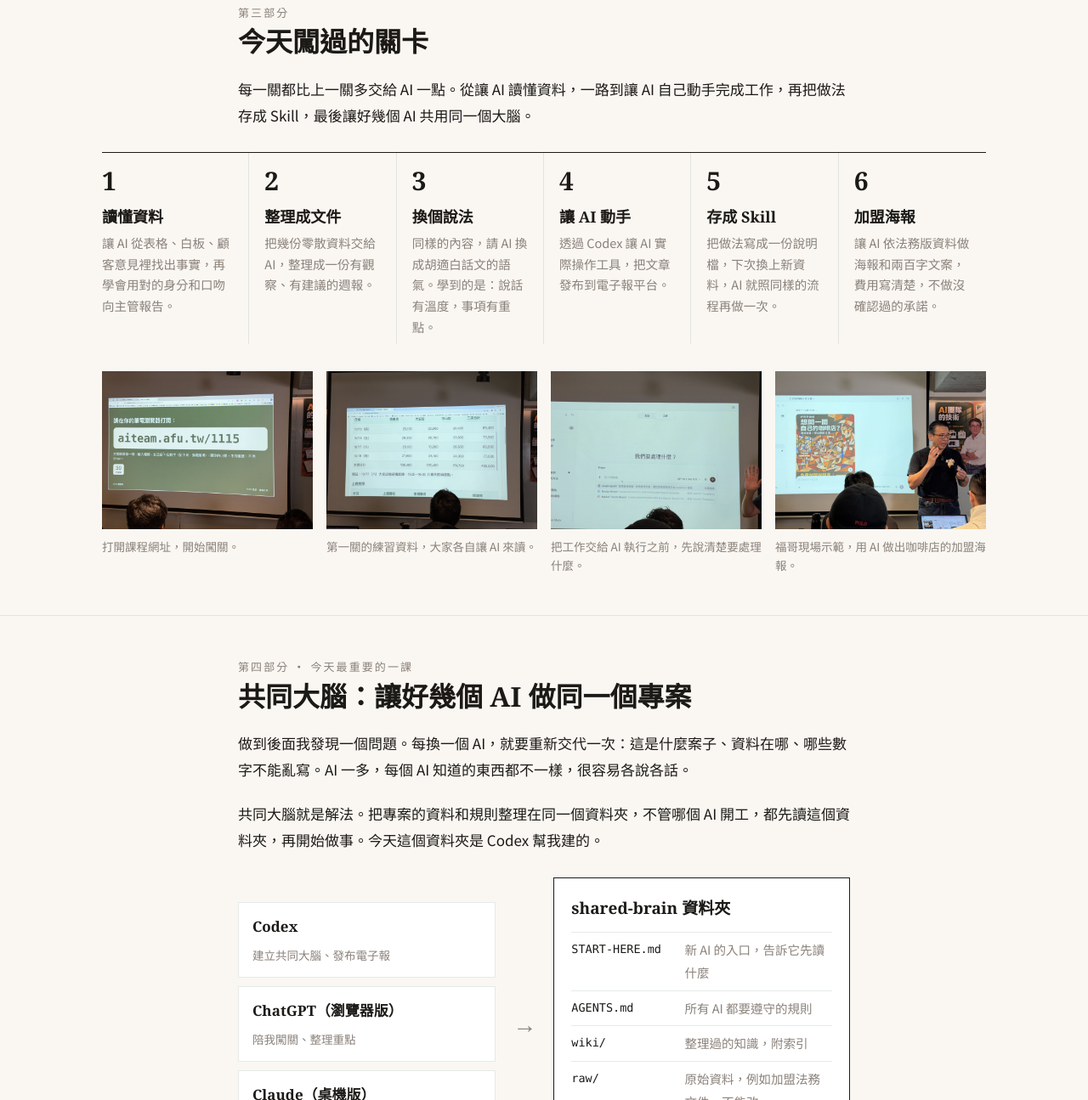
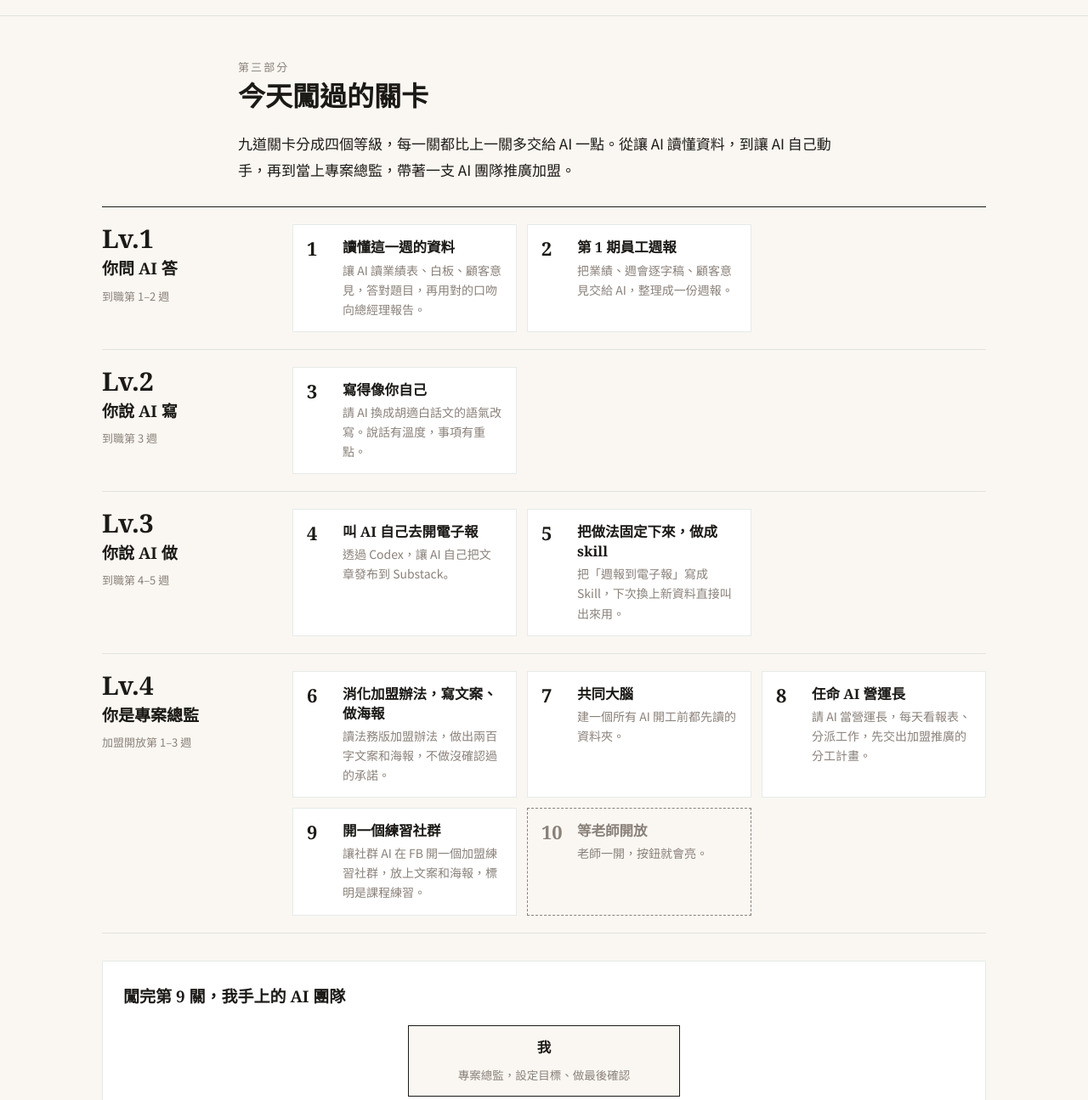
Before and after one commit to willleester/afu-ai-team-1115, a plain HTML site: page index.html in a window 1280 px wide. Shown: the part 3022-4317 px from the top of the page at 85% size. Drawn offline with Linux system fonts and the light colour scheme.

Commit message:
Add levels 7-9, Lv names and AI team org chart
Co-Authored-By: Claude Opus 5.5 <noreply@anthropic.com>

```diff
--- a/index.html
+++ b/index.html
@@ -114,6 +114,32 @@ section{padding-block:48px;border-top:1px solid var(--rule)}
 .aside{background:var(--card);border:1px solid var(--rule);padding:18px 22px;font-size:15.5px;margin-top:24px}
 .aside b{font-family:var(--serif)}
 
+/* Levels grouped by Lv */
+.lvgroups{display:grid;gap:0;margin-top:28px;border-top:1px solid var(--text)}
+.lvg{display:grid;grid-template-columns:200px minmax(0,1fr);gap:24px;padding:20px 0;border-bottom:1px solid var(--rule)}
+.lvh{display:grid;align-content:start;gap:2px}
+.lvn{font-family:var(--serif);font-weight:900;font-size:30px;line-height:1.1}
+.lvh b{font-family:var(--serif);font-size:19px}
+.lvh small{font-size:13px;color:var(--muted)}
+.lvl{list-style:none;margin:0;padding:0;display:grid;grid-template-columns:repeat(auto-fill,minmax(220px,1fr));gap:12px}
+.lvl li{display:grid;grid-template-columns:2em minmax(0,1fr);gap:8px;background:var(--card);border:1px solid var(--rule);padding:14px 16px;min-width:0}
+.lvl .no{font-family:var(--serif);font-weight:700;font-size:22px;line-height:1.2}
+.lvl h3{font-family:var(--serif);font-size:16.5px;margin:0 0 4px;line-height:1.4}
+.lvl p{font-size:14px;color:var(--muted);margin:0;line-height:1.65}
+.lvl .next{background:transparent;border-style:dashed;border-color:var(--muted)}
+.lvl .next h3,.lvl .next .no{color:var(--muted)}
+.team{margin-top:32px;background:var(--card);border:1px solid var(--rule);padding:24px}
+.team-h{font-family:var(--serif);font-weight:700;font-size:19px;margin-bottom:16px}
+.org{display:grid;gap:8px;justify-items:center;max-width:620px;margin:0 auto}
+.org .row{display:grid;grid-template-columns:minmax(0,1fr) minmax(0,1fr);gap:12px;width:100%}
+.node{border:1px solid var(--rule);background:var(--page);padding:10px 16px;text-align:center;width:100%;max-width:320px;justify-self:center}
+.org .row .node{max-width:none}
+.node b{font-family:var(--serif);font-size:16.5px;display:block}
+.node span{font-size:13.5px;color:var(--muted)}
+.node.me{border-color:var(--text)}
+.brainnode{max-width:none;margin-top:6px;border-style:dashed;border-color:var(--text)}
+.link{color:var(--muted);font-family:var(--serif);font-size:20px;line-height:1}
+
 /* Pull quote and sayings */
 .pull{margin:36px 0;padding:8px 0 8px 24px;border-left:2px solid var(--text)}
 .pull p{font-family:var(--serif);font-size:clamp(22px,3vw,28px);line-height:1.55;font-weight:700;margin:0 0 8px;text-wrap:balance}
@@ -155,6 +181,7 @@ footer .in{display:flex;flex-wrap:wrap;justify-content:space-between;gap:8px}
   .strip{grid-template-columns:repeat(2,minmax(0,1fr))}
   .reels{grid-template-columns:minmax(0,1fr) minmax(0,1fr)}
   .reels .flat{grid-column:1/-1}
+  .lvg{grid-template-columns:minmax(0,1fr);gap:12px}
   .flow{grid-template-columns:minmax(0,1fr)}
   .arrow{transform:rotate(90deg)}
   .layers{grid-template-columns:minmax(0,1fr)}
@@ -221,13 +248,13 @@ footer .in{display:flex;flex-wrap:wrap;justify-content:space-between;gap:8px}
         <h3 style="font-family:var(--serif);font-size:21px;margin:32px 0 4px">AI 使用的四個階段</h3>
         <p style="margin-bottom:0">福哥把 AI 的用法分成四階。大部分人停在前兩階：會問 AI、會叫 AI 寫，但事情最後還是自己做。這堂課的目標，是把大家帶到第 4 階。</p>
         <ol class="tiers" aria-label="AI 使用四階段的人數比例">
-          <li><span class="lv">第 1 階</span><div><div class="lab">問 AI</div><div class="track"><div class="bar" style="width:100%"></div></div></div><span class="pct">40%</span></li>
-          <li><span class="lv">第 2 階</span><div><div class="lab">叫 AI 寫</div><div class="track"><div class="bar" style="width:90%"></div></div></div><span class="pct">36%</span></li>
-          <li><span class="lv">第 3 階</span><div><div class="lab">介於兩者之間</div><div class="track"><div class="bar" style="width:47.5%"></div></div></div><span class="pct">19%</span></li>
-          <li class="goal"><span class="lv">第 4 階</span><div><div class="lab">AI 團隊達成目標<small>今天的目標</small></div><div class="track"><div class="bar" style="width:12.5%"></div></div></div><span class="pct">5%</span></li>
+          <li><span class="lv">第 1 階</span><div><div class="lab">你問 AI 答</div><div class="track"><div class="bar" style="width:100%"></div></div></div><span class="pct">40%</span></li>
+          <li><span class="lv">第 2 階</span><div><div class="lab">你說 AI 寫</div><div class="track"><div class="bar" style="width:90%"></div></div></div><span class="pct">36%</span></li>
+          <li><span class="lv">第 3 階</span><div><div class="lab">你說 AI 做</div><div class="track"><div class="bar" style="width:47.5%"></div></div></div><span class="pct">19%</span></li>
+          <li class="goal"><span class="lv">第 4 階</span><div><div class="lab">你是專案總監<small>AI 團隊達成目標，今天的目標</small></div><div class="track"><div class="bar" style="width:12.5%"></div></div></div><span class="pct">5%</span></li>
         </ol>
         <p class="src">76% 的人停在前兩階。數字取自福哥課堂投影片，長條以第 1 階為 100%。</p>
-        <p>第 4 階是由人設定目標，AI 團隊自己分工協作、共享記憶、定時回報。回頭看今天的關卡，其實就是一階一階往上走：先讓 AI 讀資料、寫文件，再讓它動手執行，最後讓好幾個 AI 共用同一個大腦。</p>
+        <p>第 4 階是由人設定目標，AI 團隊自己分工協作、共享記憶、定時回報。今天的九道關卡，就是照著這四階一階一階往上走：先問 AI，再叫它寫，接著叫它做，最後由我當專案總監，帶著 AI 營運長、社群 AI 和共同大腦一起推廣加盟。</p>
       </div>
     </section>
 
@@ -239,7 +266,7 @@ footer .in{display:flex;flex-wrap:wrap;justify-content:space-between;gap:8px}
           <img src="media/p3179.jpg" alt="投影幕上的綠色投影片寫著：有問題先問 AI" width="1600" height="1200">
           <figcaption>開場投影片只有一句話。</figcaption>
         </figure>
-        <p class="lead">早上十點，投影幕上只寫了一句話：有問題先問 AI。接著每個人打開課程網址，關卡一關一關解鎖。題目是一家虛構的連鎖咖啡店，資料、任務、答案檢查都在網頁上，卡住了就問自己的 AI，不用等老師一個一個教。</p>
+        <p class="lead">早上十點，投影幕上只寫了一句話：有問題先問 AI。接著每個人打開課程網址，關卡一關一關解鎖。題目是一家虛構的連鎖咖啡店「好日子咖啡」。每一關都從老闆王大福的一封信開始，我們從到職第一週的新人做起，一路做到專案總監。資料、任務、答案檢查都在網頁上，卡住了就問自己的 AI，不用等老師一個一個教。</p>
         <p>我覺得這個設計最厲害的地方，是讓「學」和「做」變成同一件事。</p>
         <div class="clear"></div>
       </div>
@@ -256,17 +283,55 @@ footer .in{display:flex;flex-wrap:wrap;justify-content:space-between;gap:8px}
       <div class="col">
         <div class="kicker">第三部分</div>
         <h2>今天闖過的關卡</h2>
-        <p>每一關都比上一關多交給 AI 一點。從讓 AI 讀懂資料，一路到讓 AI 自己動手完成工作，再把做法存成 Skill，最後讓好幾個 AI 共用同一個大腦。</p>
+        <p>九道關卡分成四個等級，每一關都比上一關多交給 AI 一點。從讓 AI 讀懂資料，到讓 AI 自己動手，再到當上專案總監，帶著一支 AI 團隊推廣加盟。</p>
       </div>
       <div class="wide">
-        <ol class="stages">
-          <li><span class="no">1</span><h3>讀懂資料</h3><p>讓 AI 從表格、白板、顧客意見裡找出事實，再學會用對的身分和口吻向主管報告。</p></li>
-          <li><span class="no">2</span><h3>整理成文件</h3><p>把幾份零散資料交給 AI，整理成一份有觀察、有建議的週報。</p></li>
-          <li><span class="no">3</span><h3>換個說法</h3><p>同樣的內容，請 AI 換成胡適白話文的語氣。學到的是：說話有溫度，事項有重點。</p></li>
-          <li><span class="no">4</span><h3>讓 AI 動手</h3><p>透過 Codex 讓 AI 實際操作工具，把文章發布到電子報平台。</p></li>
-          <li><span class="no">5</span><h3>存成 Skill</h3><p>把做法寫成一份說明檔，下次換上新資料，AI 就照同樣的流程再做一次。</p></li>
-          <li><span class="no">6</span><h3>加盟海報</h3><p>讓 AI 依法務版資料做海報和兩百字文案，費用寫清楚，不做沒確認過的承諾。</p></li>
-        </ol>
+        <div class="lvgroups">
+          <div class="lvg">
+            <div class="lvh"><span class="lvn">Lv.1</span><b>你問 AI 答</b><small>到職第 1–2 週</small></div>
+            <ol class="lvl">
+              <li><span class="no">1</span><div><h3>讀懂這一週的資料</h3><p>讓 AI 讀業績表、白板、顧客意見，答對題目，再用對的口吻向總經理報告。</p></div></li>
+              <li><span class="no">2</span><div><h3>第 1 期員工週報</h3><p>把業績、週會逐字稿、顧客意見交給 AI，整理成一份週報。</p></div></li>
+            </ol>
+          </div>
+          <div class="lvg">
+            <div class="lvh"><span class="lvn">Lv.2</span><b>你說 AI 寫</b><small>到職第 3 週</small></div>
+            <ol class="lvl">
+              <li><span class="no">3</span><div><h3>寫得像你自己</h3><p>請 AI 換成胡適白話文的語氣改寫。說話有溫度，事項有重點。</p></div></li>
+            </ol>
+          </div>
+          <div class="lvg">
+            <div class="lvh"><span class="lvn">Lv.3</span><b>你說 AI 做</b><small>到職第 4–5 週</small></div>
+            <ol class="lvl">
+              <li><span class="no">4</span><div><h3>叫 AI 自己去開電子報</h3><p>透過 Codex，讓 AI 自己把文章發布到 Substack。</p></div></li>
+              <li><span class="no">5</span><div><h3>把做法固定下來，做成 skill</h3><p>把「週報到電子報」寫成 Skill，下次換上新資料直接叫出來用。</p></div></li>
+            </ol>
+          </div>
+          <div class="lvg">
+            <div class="lvh"><span class="lvn">Lv.4</span><b>你是專案總監</b><small>加盟開放第 1–3 週</small></div>
+            <ol class="lvl">
+              <li><span class="no">6</span><div><h3>消化加盟辦法，寫文案、做海報</h3><p>讀法務版加盟辦法，做出兩百字文案和海報，不做沒確認過的承諾。</p></div></li>
+              <li><span class="no">7</span><div><h3>共同大腦</h3><p>建一個所有 AI 開工前都先讀的資料夾。</p></div></li>
+              <li><span class="no">8</span><div><h3>任命 AI 營運長</h3><p>請 AI 當營運長，每天看報表、分派工作，先交出加盟推廣的分工計畫。</p></div></li>
+              <li><span class="no">9</span><div><h3>開一個練習社群</h3><p>讓社群 AI 在 FB 開一個加盟練習社群，放上文案和海報，標明是課程練習。</p></div></li>
+              <li class="next"><span class="no">10</span><div><h3>等老師開放</h3><p>老師一開，按鈕就會亮。</p></div></li>
+            </ol>
+          </div>
+        </div>
+        <div class="team">
+          <div class="team-h">闖完第 9 關，我手上的 AI 團隊</div>
+          <div class="org">
+            <div class="node me"><b>我</b><span>專案總監，設定目標、做最後確認</span></div>
+            <div class="link" aria-hidden="true">↓</div>
+            <div class="node"><b>AI 營運長</b><span>看報表、分派工作，有事先回報</span></div>
+            <div class="link" aria-hidden="true">↓</div>
+            <div class="row">
+              <div class="node"><b>社群 AI</b><span>經營加盟練習社群</span></div>
+              <div class="node"><b>更多幫手</b><span>電子報、週報、廣告⋯⋯依分工計畫加入</span></div>
+            </div>
+            <div class="node brainnode"><b>共同大腦</b><span>每個 AI 開工前都先讀</span></div>
+          </div>
+        </div>
         <div class="strip">
           <figure><img src="media/p3180.jpg" alt="投影幕顯示課程網址 aiteam.afu.tw/1115" loading="lazy" width="1600" height="1200"><figcaption>打開課程網址，開始闖關。</figcaption></figure>
           <figure><img src="media/p3181.jpg" alt="投影幕上的咖啡店營收資料表" loading="lazy" width="1600" height="1200"><figcaption>第一關的練習資料，大家各自讓 AI 來讀。</figcaption></figure>
```
Also changed, not shown: 1 other file.
